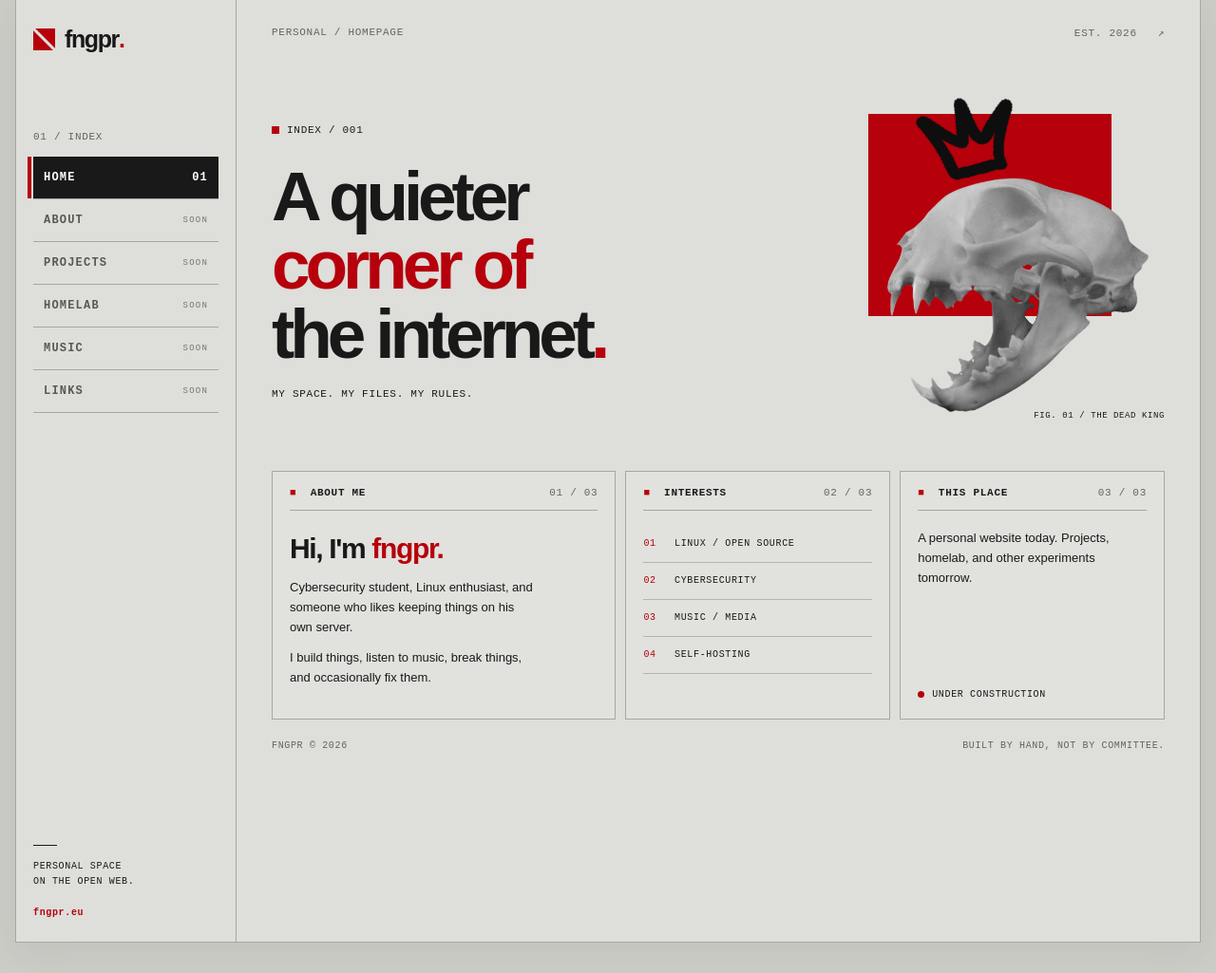
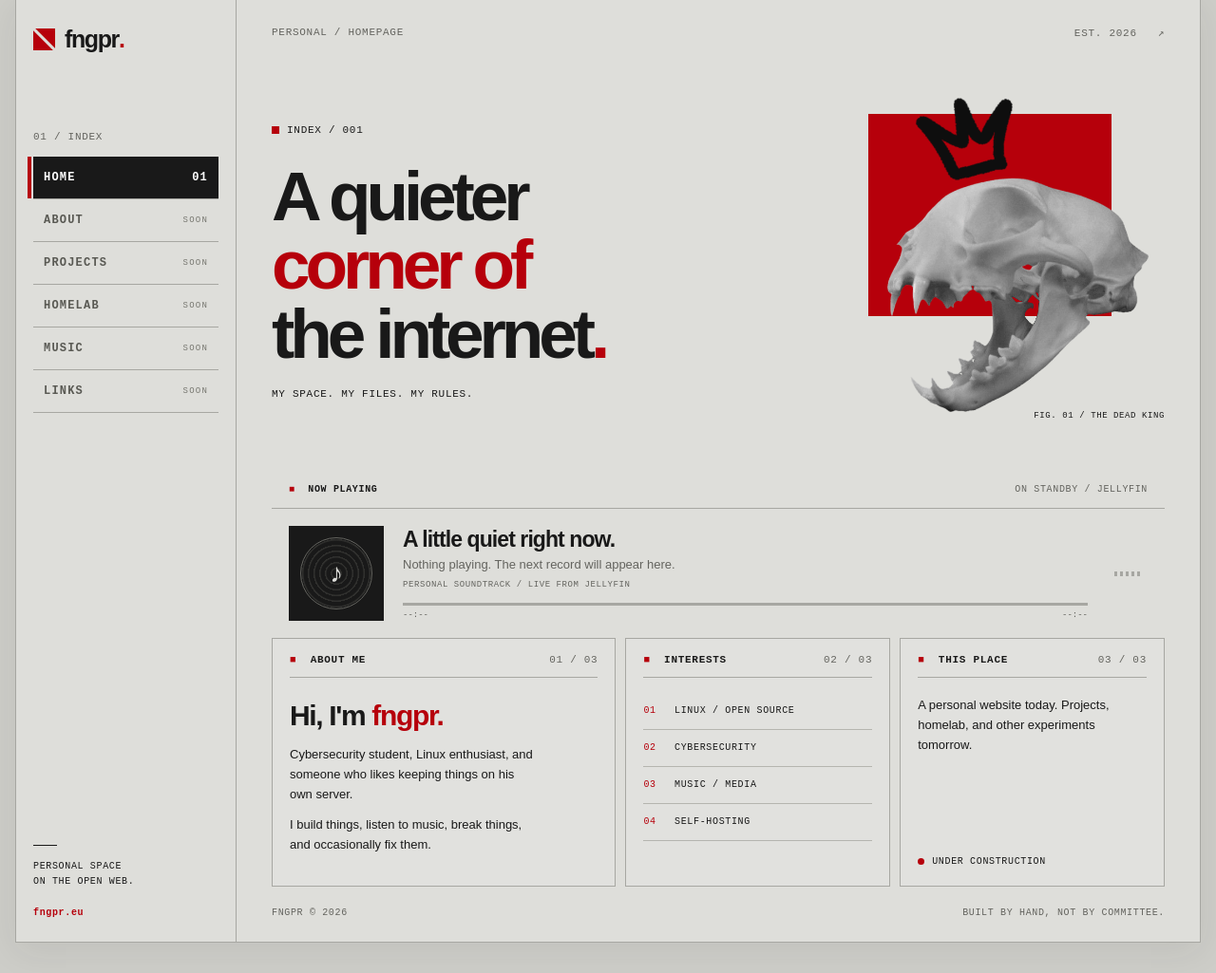
Before and after one commit to fngpr56/fernet, a Flask app: page / in a window 1280 px wide. Shown: the part 17-1042 px from the top of the page at 95% size. Run offline with Flask 3, Linux system fonts and the light colour scheme; data that the repository does not hold is empty.

Commit message:
Add Jellyfin now-playing dashboard

```diff
--- a/app.py
+++ b/app.py
@@ -1,4 +1,10 @@
-from flask import Flask, render_template
+import os
+import re
+
+import requests
+from flask import Flask, Response, abort, render_template
+
+from services.jellyfin import get_now_playing
 
 app = Flask(__name__)
 
@@ -6,3 +12,35 @@
 @app.get("/")
 def home():
     return render_template("index.html")
+
+@app.get("/api/now-playing")
+def now_playing():
+    try:
+        track = get_now_playing()
+    except (requests.RequestException, KeyError, ValueError):
+        return {"playing": False, "track": None, "error": "Music service unavailable"}, 503
+
+    return {
+        "playing": track is not None,
+        "track": track
+    }
+
+
+@app.get("/api/artwork/<item_id>")
+def artwork(item_id):
+    if not re.fullmatch(r"[a-fA-F0-9-]{32,36}", item_id):
+        abort(404)
+    try:
+        response = requests.get(
+            f"https://media.fngpr.eu/Items/{item_id}/Images/Primary",
+            params={"maxWidth": 256, "quality": 85},
+            headers={"Authorization": f'MediaBrowser Token="{os.environ["JELLYFIN_API_KEY"]}"'},
+            timeout=5,
+        )
+        response.raise_for_status()
+    except (requests.RequestException, KeyError):
+        abort(404)
+    content_type = response.headers.get("Content-Type", "")
+    if not content_type.startswith("image/"):
+        abort(404)
+    return Response(response.content, content_type=content_type, headers={"Cache-Control": "public, max-age=3600"})
--- a/compose.yaml
+++ b/compose.yaml
@@ -3,5 +3,7 @@
     build: .
     container_name: fernet
     restart: unless-stopped
+    env_file:
+      - .env
     ports:
       - "127.0.0.1:8000:8000"
--- a/requirements.txt
+++ b/requirements.txt
@@ -1,2 +1,3 @@
 Flask>=3.1,<4
 Gunicorn>=23,<24
+requests>=2.32,<3
--- /dev/null
+++ b/services/jellyfin.py
@@ -0,0 +1,44 @@
+import os
+
+import requests
+
+
+def get_now_playing():
+
+    api_key = os.environ["JELLYFIN_API_KEY"]
+
+    response = requests.get(
+        "https://media.fngpr.eu/Sessions",
+        headers={"Authorization": f'MediaBrowser Token="{api_key}"'},
+        timeout=5,
+    )
+
+    response.raise_for_status()
+    sessions = response.json()
+
+    track = {}
+
+    for session in sessions:
+        item = session.get("NowPlayingItem")
+        state = session.get("PlayState") or {}
+
+        if item is None or item.get("Type") != "Audio" or state.get("IsPaused"):
+            continue
+
+        song = item.get("Name")
+        artists = item.get("Artists", [])
+        track["artist"] = ", ".join(artists)
+        track["title"] = song
+
+        track["album"] = item.get("Album")
+        track["position"] = state.get("PositionTicks", 0) / 10_000_000
+        track["duration"] = item.get("RunTimeTicks", 0) / 10_000_000
+        image_id = item.get("Id") if item.get("ImageTags", {}).get("Primary") else item.get("AlbumId")
+        track["artwork"] = f"/api/artwork/{image_id}" if image_id else None
+        return track
+
+    return None
+
+
+if __name__ == "__main__":
+    print(get_now_playing())
--- /dev/null
+++ b/static/dashboard.js
@@ -0,0 +1,66 @@
+const player = document.querySelector(".now-playing");
+const title = document.getElementById("now-playing");
+const artist = document.getElementById("player-artist");
+const album = document.getElementById("player-album");
+const artwork = document.getElementById("player-art");
+const status = document.getElementById("player-status");
+const progress = document.getElementById("player-progress");
+const elapsed = document.getElementById("player-elapsed");
+const duration = document.getElementById("player-duration");
+
+function formatTime(seconds) {
+    const value = Math.max(0, Math.floor(Number(seconds) || 0));
+    return `${Math.floor(value / 60)}:${String(value % 60).padStart(2, "0")}`;
+}
+
+artwork.addEventListener("error", () => { artwork.hidden = true; });
+
+function resetPlayer(unavailable) {
+    player.dataset.state = unavailable ? "error" : "idle";
+    status.textContent = unavailable ? "OFFLINE / JELLYFIN" : "ON STANDBY / JELLYFIN";
+    title.textContent = unavailable ? "Signal lost." : "A little quiet right now.";
+    artist.textContent = unavailable ? "The listening room is unavailable. Trying again soon." : "Nothing playing. The next record will appear here.";
+    album.textContent = "PERSONAL SOUNDTRACK / LIVE FROM JELLYFIN";
+    artwork.hidden = true;
+    artwork.removeAttribute("src");
+    progress.value = 0;
+    elapsed.textContent = duration.textContent = "--:--";
+}
+
+async function updateNowPlaying() {
+    try {
+        const response = await fetch("/api/now-playing", { signal: AbortSignal.timeout(10000), cache: "no-store" });
+        if (!response.ok) throw new Error("Music service unavailable");
+        const data = await response.json();
+        if (!data.playing || !data.track) {
+            resetPlayer(false);
+            return;
+        }
+        const track = data.track;
+        player.dataset.state = "playing";
+        status.textContent = "ON AIR / JELLYFIN";
+        title.textContent = track.title || "Untitled track";
+        artist.textContent = track.artist || "Unknown artist";
+        album.textContent = track.album || "PERSONAL SOUNDTRACK";
+        if (track.artwork) {
+            if (artwork.getAttribute("src") !== track.artwork) {
+                artwork.hidden = false;
+                artwork.src = track.artwork;
+            }
+            artwork.alt = track.album ? `Cover of ${track.album}` : "Album cover";
+        } else {
+            artwork.hidden = true;
+            artwork.removeAttribute("src");
+        }
+        progress.max = Math.max(1, Number(track.duration) || 0);
+        progress.value = Math.max(0, Number(track.position) || 0);
+        elapsed.textContent = formatTime(track.position);
+        duration.textContent = track.duration ? formatTime(track.duration) : "--:--";
+    } catch {
+        resetPlayer(true);
+    } finally {
+        window.setTimeout(updateNowPlaying, 15000);
+    }
+}
+
+updateNowPlaying();
--- a/static/style.css
+++ b/static/style.css
@@ -85,6 +85,45 @@
 .red-dot { width: 7px; height: 7px; border-radius: 50%; background: var(--red); }
 .footer { display: flex; justify-content: space-between; margin: 22px 0 25px; color: var(--muted); font-size: 10px; }
 
+.replaced-only window into the listening room. */
+.now-playing { margin: 0 0 18px; border: 1px solid var(--line); background: var(--panel); }
+.player-heading { display: flex; justify-content: space-between; gap: 12px; padding: 12px 18px; border-bottom: 1px solid var(--line); font: 700 10px/1.5 'Courier New', Courier, monospace; letter-spacing: .065em; }
+.player-heading b { margin-right: 7px; }
+#player-status { color: var(--muted); font-weight: normal; text-align: right; }
+.now-playing[data-state="playing"] #player-status { color: var(--red); }
+.player-body { display: flex; align-items: center; gap: 20px; padding: 18px; }
+.player-cover { position: relative; flex: 0 0 100px; height: 100px; background: var(--ink); display: grid; place-items: center; overflow: hidden; }
+.record-placeholder { width: 76px; height: 76px; border: 1px solid #64645f; border-radius: 50%; display: grid; place-items: center; color: var(--paper); font-size: 28px; background: repeating-radial-gradient(circle, #191919 0 4px, #30302e 5px 6px); }
+.player-cover img { position: absolute; inset: 0; width: 100%; height: 100%; object-fit: cover; }
+.player-cover img[hidden] { display: none; }
+.player-details { min-width: 0; flex: 1; }
+#now-playing { margin: 0 0 5px; font-size: 23px; font-weight: 700; letter-spacing: -.04em; overflow-wrap: anywhere; }
+#player-artist { margin: 0 0 8px; font-size: 13px; color: var(--muted); }
+#player-album { margin: 0; font: 9px/1.5 'Courier New', Courier, monospace; letter-spacing: .065em; color: var(--muted); overflow-wrap: anywhere; }
+.player-timeline { margin-top: 12px; }
+.player-timeline progress { display: block; width: 100%; height: 3px; border: 0; background: var(--line); accent-color: var(--red); }
+.player-timeline progress::-webkit-progress-bar { background: var(--line); }
+.player-timeline progress::-webkit-progress-value { background: var(--red); }
+.player-timeline progress::-moz-progress-bar { background: var(--red); }
+.player-timeline > div { display: flex; justify-content: space-between; margin-top: 5px; font: 9px 'Courier New', Courier, monospace; color: var(--muted); }
+.player-signal { display: flex; align-items: center; gap: 3px; height: 30px; padding: 0 8px; }
+.player-signal span { width: 3px; height: 5px; background: var(--line); }
+.now-playing[data-state="playing"] .player-signal span { background: var(--red); animation: signal 1s ease-in-out infinite alternate; }
+.player-signal span:nth-child(2) { animation-delay: -.4s; }
+.player-signal span:nth-child(3) { animation-delay: -.7s; }
+.player-signal span:nth-child(4) { animation-delay: -.2s; }
+.player-signal span:nth-child(5) { animation-delay: -.5s; }
+@keyframes signal { from { height: 5px; } to { height: 26px; } }
+@media (prefers-reduced-motion: reduce) { .now-playing[data-state="playing"] .player-signal span { animation: none; height: 16px; } }
+@media (max-width: 480px) {
+  .player-heading { padding: 10px 12px; font-size: 9px; }
+  .player-body { padding: 12px; gap: 12px; }
+  .player-cover { flex-basis: 72px; height: 72px; }
+  .record-placeholder { width: 58px; height: 58px; }
+  #now-playing { font-size: 19px; }
+  .player-signal { display: none; }
+}
+
 @media (max-width: 1150px) {
   .main { padding: 0 23px; }
   .hero-art { width: 240px; }
--- a/templates/index.html
+++ b/templates/index.html
@@ -7,6 +7,7 @@
   <meta name="description" content="FNGPR's personal corner of the web. Linux, music, cybersecurity, and self-hosting.">
   <title>fngpr. / personal space</title>
   <link rel="stylesheet" href="{{ url_for('static', filename='style.css') }}">
+  <script src="{{ url_for('static', filename='dashboard.js') }}" defer></script>
 </head>
 <body>
   <div class="shell">
@@ -49,6 +50,20 @@
         </div>
       </section>
 
+      <section class="now-playing" aria-labelledby="player-heading" data-state="loading">
+        <div class="player-heading"><span id="player-heading"><b class="red">■</b> NOW PLAYING</span><span id="player-status">CONNECTING / JELLYFIN</span></div>
+        <div class="player-body">
+          <div class="player-cover"><span class="record-placeholder" aria-hidden="true">♪</span><img id="player-art" alt="" hidden></div>
+          <div class="player-details">
+            <p id="now-playing" aria-live="polite">Loading...</p>
+            <p id="player-artist">Checking the listening room.</p>
+            <p id="player-album">PERSONAL SOUNDTRACK / LIVE FROM JELLYFIN</p>
+            <div class="player-timeline"><progress id="player-progress" value="0" max="1" aria-label="Track progress"></progress><div><span id="player-elapsed">--:--</span><span id="player-duration">--:--</span></div></div>
+          </div>
+          <div class="player-signal" aria-hidden="true"><span></span><span></span><span></span><span></span><span></span></div>
+        </div>
+      </section>
+
       <section class="info-grid" aria-label="About this website">
         <article class="panel about">
           <div class="panel-heading"><span><b class="red">■</b> ABOUT ME</span><span>01 / 03</span></div>
```
Also changed, not shown: 1 other file.
